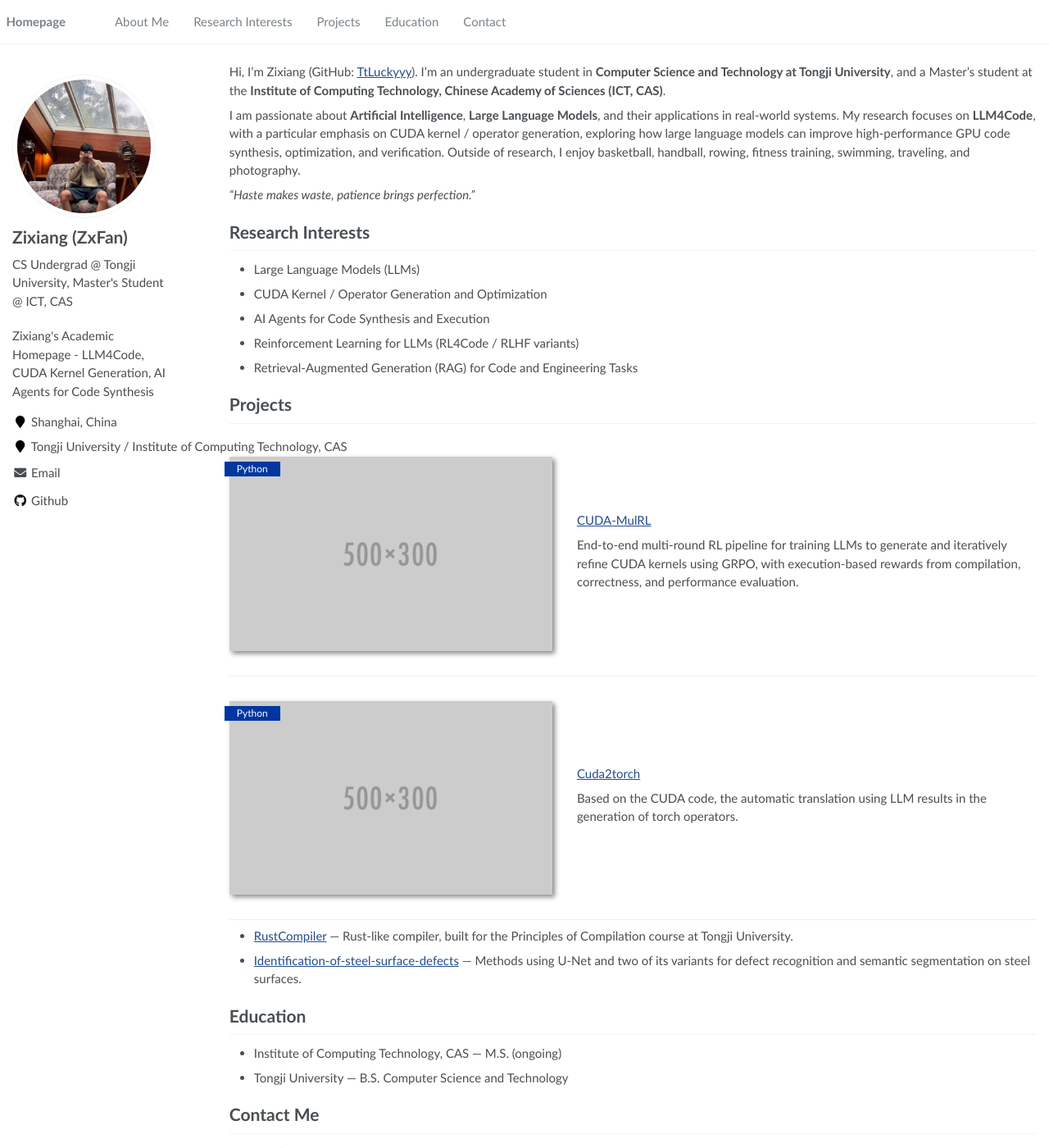
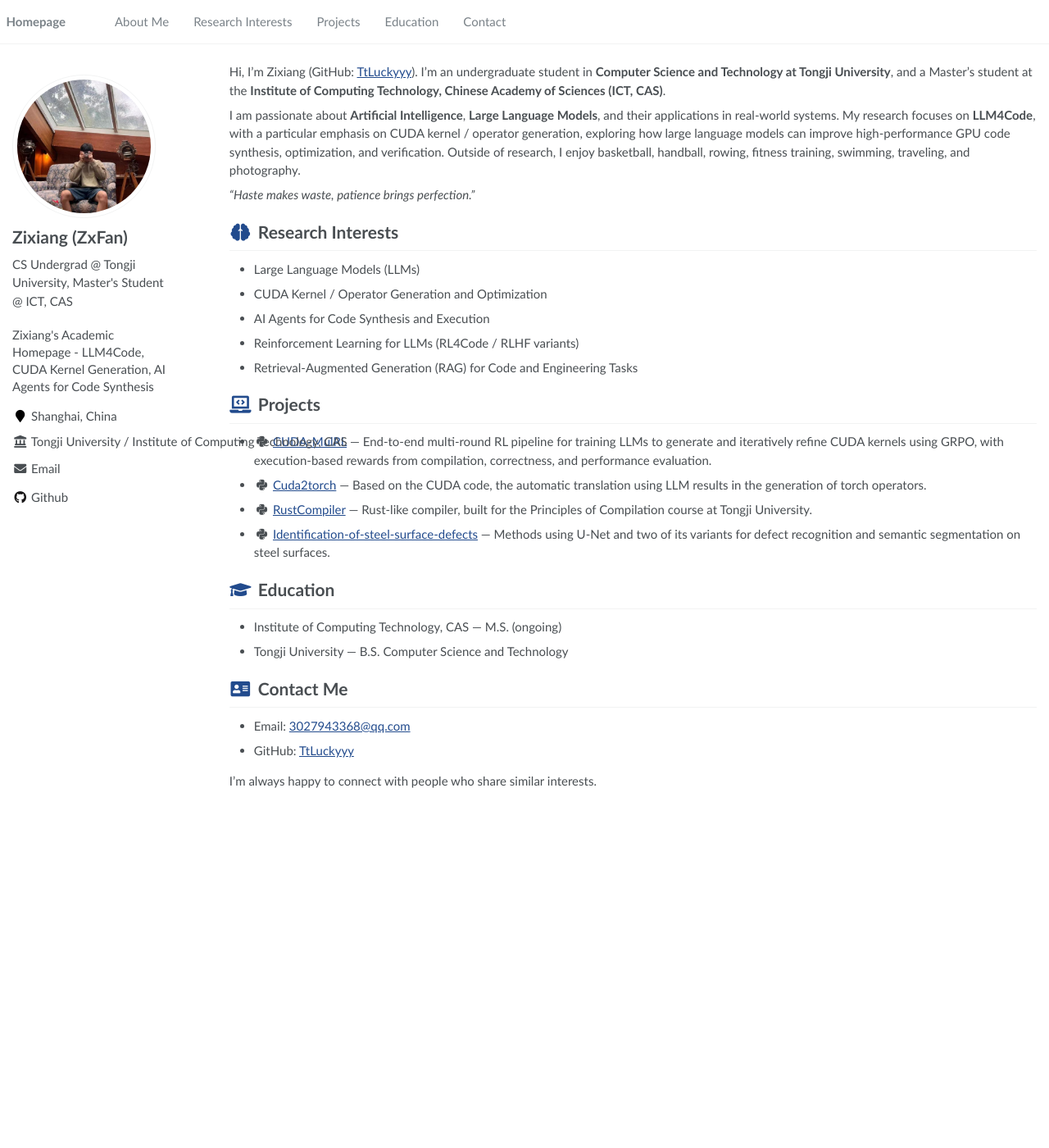
Before and after one commit to TtLuckyyy/TtLuckyyy.github.io, a Jekyll site: the page built from _pages/about.md, in a window 1280 px wide and 1400 px high. Shown: the whole window at 82% size. Built offline with Jekyll 4.4.1, drawn with Linux system fonts in a browser that asks for light colours.

Commit message:
Remove placeholder project images, add themed icons, fix sidebar spacing
Co-authored-by: Cursor <cursoragent@cursor.com>

```diff
--- a/_includes/author-profile.html
+++ b/_includes/author-profile.html
@@ -23,7 +23,7 @@
         <li><i class="fa fa-fw fa-map-marker" aria-hidden="true"></i> {{ author.location }}</li>
       {% endif %}
       {% if author.employer %}
-        <li><i class="fa fa-fw fa-map-marker" aria-hidden="true"></i> {{ author.employer }}</li>
+        <li><i class="fas fa-fw fa-landmark" aria-hidden="true"></i> {{ author.employer }}</li>
       {% endif %}
       {% if author.uri %}
         <li><a href="{{ author.uri }}"><i class="fas fa-fw fa-link" aria-hidden="true"></i> Website</a></li>
--- a/_pages/about.md
+++ b/_pages/about.md
@@ -16,41 +16,24 @@ I am passionate about **Artificial Intelligence**, **Large Language Models**, an
 
 *"Haste makes waste, patience brings perfection."*
 
-# Research Interests
+# <i class="fas fa-fw fa-brain" style="color:#224b8d; margin-right:8px;"></i>Research Interests
 - Large Language Models (LLMs)
 - CUDA Kernel / Operator Generation and Optimization
 - AI Agents for Code Synthesis and Execution
 - Reinforcement Learning for LLMs (RL4Code / RLHF variants)
 - Retrieval-Augmented Generation (RAG) for Code and Engineering Tasks
 
-# Projects
+# <i class="fas fa-fw fa-laptop-code" style="color:#224b8d; margin-right:8px;"></i>Projects
+- <i class="fab fa-fw fa-python"></i> [CUDA-MulRL](https://github.com/TtLuckyyy/CUDA-MulRL) — End-to-end multi-round RL pipeline for training LLMs to generate and iteratively refine CUDA kernels using GRPO, with execution-based rewards from compilation, correctness, and performance evaluation.
+- <i class="fab fa-fw fa-python"></i> [Cuda2torch](https://github.com/TtLuckyyy/Cuda2torch) — Based on the CUDA code, the automatic translation using LLM results in the generation of torch operators.
+- <i class="fab fa-fw fa-python"></i> [RustCompiler](https://github.com/TtLuckyyy/RustCompiler) — Rust-like compiler, built for the Principles of Compilation course at Tongji University.
+- <i class="fab fa-fw fa-python"></i> [Identification-of-steel-surface-defects](https://github.com/TreetreeZhang/Identification-of-steel-surface-defects) — Methods using U-Net and two of its variants for defect recognition and semantic segmentation on steel surfaces.
 
-<div class='paper-box'><div class='paper-box-image'><div><div class="badge">Python</div><img src='images/500x300.png' alt="sym" width="100%"></div></div>
-<div class='paper-box-text' markdown="1">
-
-[CUDA-MulRL](https://github.com/TtLuckyyy/CUDA-MulRL)
-
-End-to-end multi-round RL pipeline for training LLMs to generate and iteratively refine CUDA kernels using GRPO, with execution-based rewards from compilation, correctness, and performance evaluation.
-</div>
-</div>
-
-<div class='paper-box'><div class='paper-box-image'><div><div class="badge">Python</div><img src='images/500x300.png' alt="sym" width="100%"></div></div>
-<div class='paper-box-text' markdown="1">
-
-[Cuda2torch](https://github.com/TtLuckyyy/Cuda2torch)
-
-Based on the CUDA code, the automatic translation using LLM results in the generation of torch operators.
-</div>
-</div>
-
-- [RustCompiler](https://github.com/TtLuckyyy/RustCompiler) — Rust-like compiler, built for the Principles of Compilation course at Tongji University.
-- [Identification-of-steel-surface-defects](https://github.com/TreetreeZhang/Identification-of-steel-surface-defects) — Methods using U-Net and two of its variants for defect recognition and semantic segmentation on steel surfaces.
-
-# Education
+# <i class="fas fa-fw fa-graduation-cap" style="color:#224b8d; margin-right:8px;"></i>Education
 - Institute of Computing Technology, CAS — M.S. (ongoing)
 - Tongji University — B.S. Computer Science and Technology
 
-# Contact Me
+# <i class="fas fa-fw fa-address-card" style="color:#224b8d; margin-right:8px;"></i>Contact Me
 - Email: [3027943368@qq.com](mailto:3027943368@qq.com)
 - GitHub: [TtLuckyyy](https://github.com/TtLuckyyy)
 
--- a/_sass/_sidebar.scss
+++ b/_sass/_sidebar.scss
@@ -156,6 +156,8 @@
   cursor: pointer;
 
   li:last-child {
+    margin-bottom: 0;
+
     a {
       margin-bottom: 0;
     }
@@ -192,7 +194,7 @@
   @include breakpoint($large) {
     display: block;
     position: relative;
-    margin: 0;
+    margin: 10px 0 0 0;
     padding: 0;
     border: 0;
     background: transparent;
@@ -235,6 +237,8 @@
 
   li {
     white-space: nowrap;
+    margin-bottom: 10px;
+    line-height: 1.4;
   }
 
   a {
```
